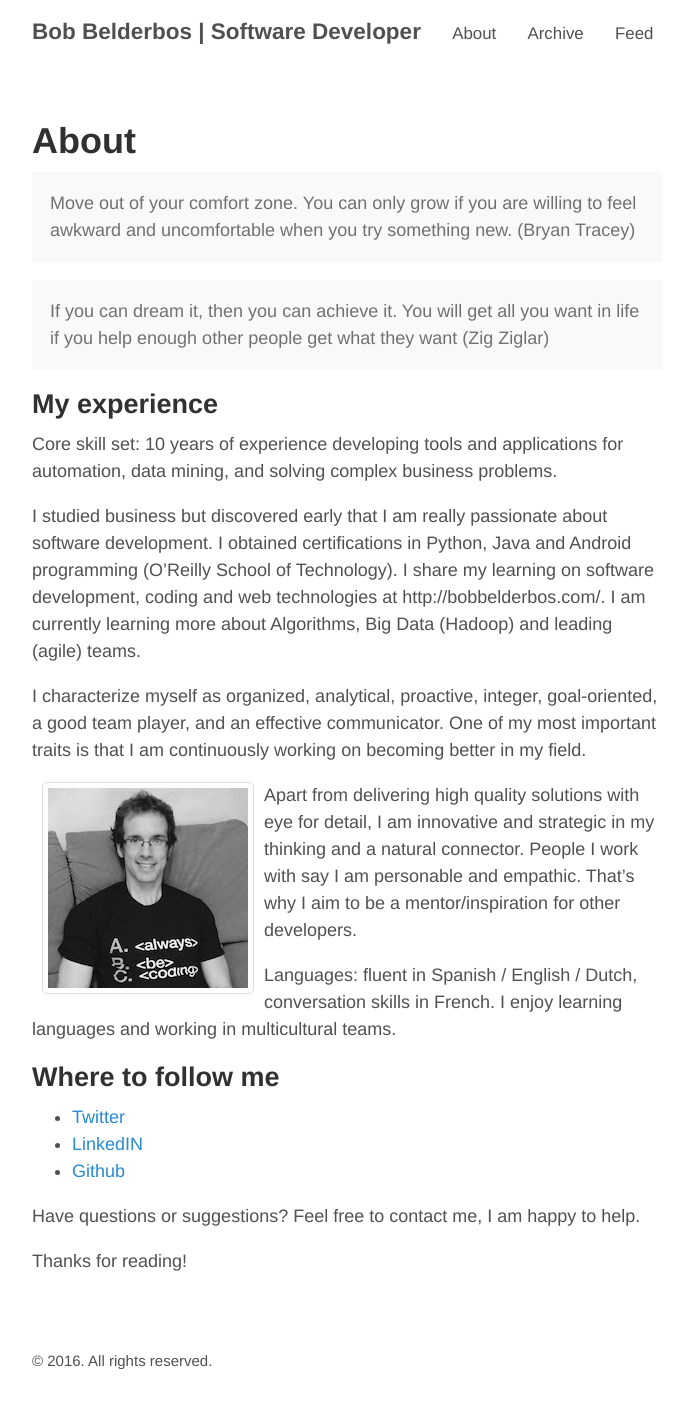
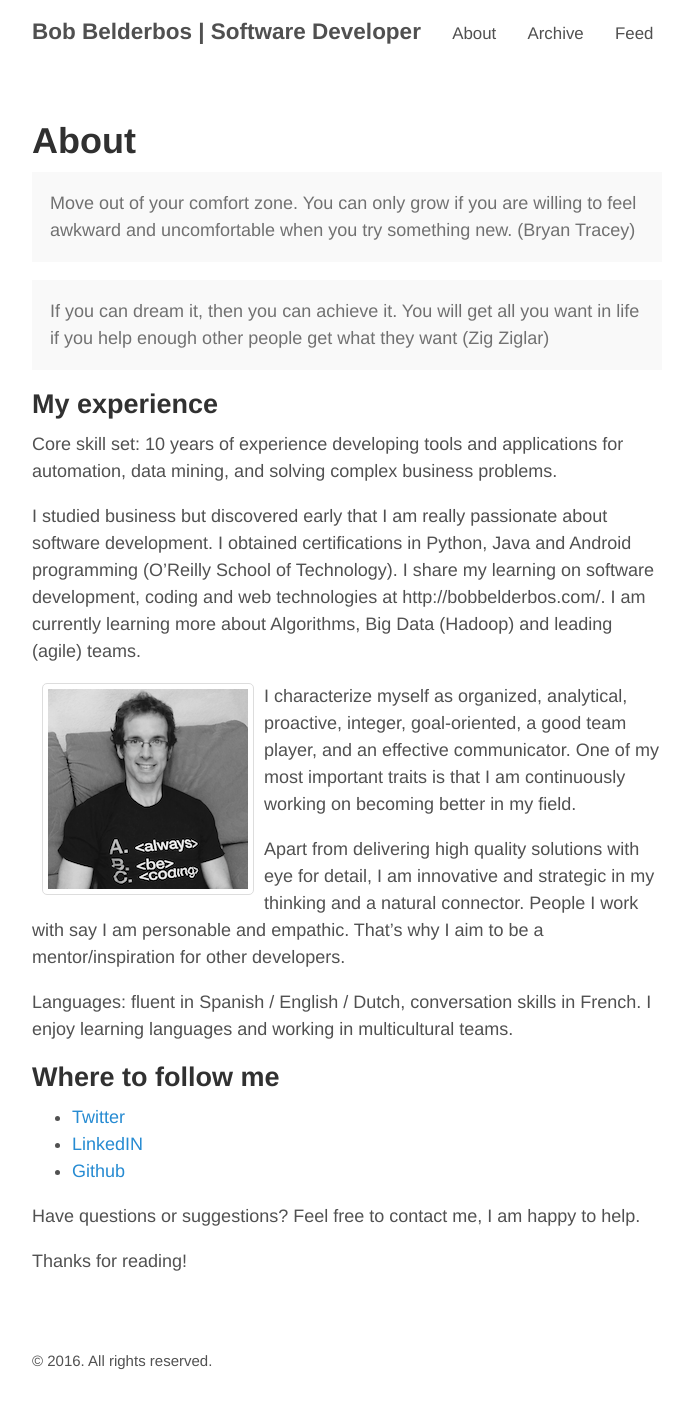
Before and after one commit to bbelderbos/bbelderbos.github.io, a Jekyll site: the page built from about.md, in a window 1280 px wide. Shown: the whole page, without its empty margins (293-983 px from the left). Built offline with Jekyll 4.4.1, drawn with Linux system fonts in a browser that asks for light colours.

Commit message:
update pos profile pic little bit higher

```diff
--- a/about.md
+++ b/about.md
@@ -16,9 +16,9 @@ Core skill set: 10 years of experience developing tools and applications for aut
 
 I studied business but discovered early that I am really passionate about software development. I obtained certifications in Python, Java and Android programming (O'Reilly School of Technology). I share my learning on software development, coding and web technologies at http://bobbelderbos.com/. I am currently learning more about Algorithms, Big Data (Hadoop) and leading (agile) teams.
 
+![This is me, ABC: always be coding]({{ site.url }}/assets/bob_profile.png){: .callout}
+
 I characterize myself as organized, analytical, proactive, integer, goal-oriented, a good team player, and an effective communicator. One of my most important traits is that I am continuously working on becoming better in my field.
-
-![This is me, ABC: always be coding]({{ site.url }}/assets/bob_profile.png){: .callout}
 
 Apart from delivering high quality solutions with eye for detail, I am innovative and strategic in my thinking and a natural connector. People I work with say I am personable and empathic. That's why I aim to be a mentor/inspiration for other developers.
 
```
